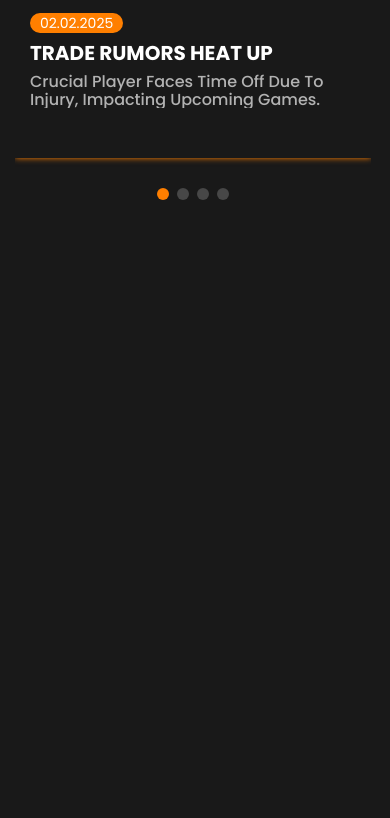
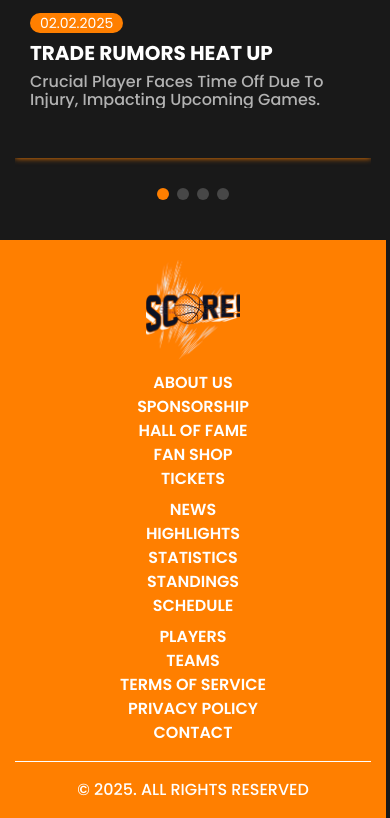
Before and after one commit to RusLan2186/basketball-score.ca, a website: page dev/index.html in a window 390 px wide. Shown: the part 6342-7160 px from the top of the page. Before the commit the page ends 6582 px from the top, so only its background shows below. Drawn offline with nearby package versions, Linux system fonts and the light colour scheme.

Commit message:
adaptive: footer

```diff
--- /dev/null
+++ b/dev/css/footer.css
@@ -0,0 +1,105 @@
+.footer {
+  background: #ff7f00;
+  padding-top: 40px;
+}
+
+.footer__content {
+  align-items: center;
+  display: flex;
+  justify-content: space-between;
+  column-gap: 30px;
+  border-style: solid;
+  border-width: thin;
+  border-color: rgb(255, 255, 255);
+  border-top-width: 0;
+  border-right-width: 0;
+  border-left-width: 0;
+  padding-bottom: 30px;
+}
+
+.footer__logo_img {
+  height: 200px;
+}
+
+.footer__menu {
+  flex-basis: 60%;
+  display: flex;
+  justify-content: space-between;
+}
+
+.footer-menu__item {
+  display: flex;
+  flex-direction: column;
+  row-gap: 8px;
+}
+
+.footer__link {
+  font-size: 16px;
+  font-weight: 600;
+  color: rgb(255, 255, 255);
+  text-transform: uppercase;
+  transition: 0.3s all ease;
+}
+.footer__link:hover {
+  color: rgb(0, 0, 0);
+  transition: 0.3s all ease;
+}
+.footer__btm {
+  font-size: 16px;
+  font-weight: 500;
+  padding-bottom: 20px;
+  padding-top: 20px;
+  color: rgb(255, 255, 255);
+  text-align: center;
+  text-transform: uppercase;
+}
+
+@media (max-width: 991.98px) {
+  .footer__menu {
+    flex-basis: 80%;
+  }
+}
+
+@media (max-width: 767.98px) {
+  .footer {
+    padding-top: 20px;
+  }
+
+  .footer__content {
+    display: flex;
+    flex-direction: column;
+    width: 100%;
+    row-gap: 15px;
+  }
+
+  .footer__logo_img {
+    height: 120px;
+  }
+
+  .footer__menu {
+    width: 100%;
+    justify-content: space-between;
+    column-gap: 20px;
+  }
+}
+
+@media (max-width: 449.98px) {
+  .footer__content {
+    padding-bottom: 20px;
+  }
+
+  .footer__logo_img {
+    height: 100px;
+  }
+
+  .footer__menu {
+    flex-direction: column;
+    align-items: center;
+    row-gap: 15px;
+    column-gap: 0px;
+  }
+
+  .footer-menu__item {
+    text-align: center;
+  }
+}
--- a/dev/css/styles.css
+++ b/dev/css/styles.css
@@ -7,6 +7,7 @@
 @import 'results.css';
 @import 'full-video.css';
 @import 'clubs.css';
+@import 'footer.css';
 @import 'swiper.css';
 
 @import url('https://fonts.googleapis.com/css2?family=Poppins:wght@400;500;600;700;800&display=swap');
@@ -51,10 +52,7 @@ body {
   flex-direction: column;
   flex-grow: 1;
 }
-.footer {
-  background: #ff7f00;
-  padding-top: 40px;
-}
+
 .container {
   max-width: 1440px;
   width: 100%;
@@ -267,52 +265,7 @@ body {
   background: #ff7f00;
 }
 
-.footer__content {
-  align-items: center;
-  display: flex;
-  justify-content: space-between;
-  column-gap: 10px;
-  border-style: solid;
-  border-width: thin;
-  border-color: rgb(255, 255, 255);
-  border-top-width: 0;
-  border-right-width: 0;
-  border-left-width: 0;
-  padding-bottom: 30px;
-}
-.footer__logo_img {
-  height: 200px;
-}
-.footer__menu {
-  flex-basis: 60%;
-  display: flex;
-  justify-content: space-between;
-}
-.footer-menu__item {
-  display: flex;
-  flex-direction: column;
-  row-gap: 8px;
-}
-.footer__link {
-  font-size: 16px;
-  font-weight: 600;
-  color: rgb(255, 255, 255);
-  text-transform: uppercase;
-  transition: 0.3s all ease;
-}
-.footer__link:hover {
-  color: rgb(0, 0, 0);
-  transition: 0.3s all ease;
-}
-.footer__btm {
-  font-size: 16px;
-  font-weight: 500;
-  padding-bottom: 20px;
-  padding-top: 20px;
-  color: rgb(255, 255, 255);
-  text-align: center;
-  text-transform: uppercase;
-}
+
 .mb-reset {
   margin-bottom: 0;
 }
--- a/dev/index.html
+++ b/dev/index.html
@@ -1452,37 +1452,35 @@
           </div>
         </section>
       </main>
-      <!-- <footer class="footer">
+      <footer class="footer">
         <div class="container">
           <div class="footer__content">
-            <a
-              class="footer__logo_link link-reset"
-              href="https://basketball-score.ca/"
+            <a class="footer__logo_link" href="https://basketball-score.ca/"
               ><img
                 class="footer__logo_img"
-                src="/images/7b12e28cbb6c3a99676ab1cbfd799663.png"
+                src="/images/logo.png"
             /></a>
             <div class="footer__menu">
               <div class="footer-menu__item">
-                <a class="footer__link link-reset" href="#">about us</a
-                ><a class="footer__link link-reset" href="#">Sponsorship</a
-                ><a class="footer__link link-reset" href="#">Hall of Fame</a
-                ><a class="footer__link link-reset" href="#">Fan Shop</a
-                ><a class="footer__link link-reset" href="#">Tickets</a>
+                <a class="footer__link" href="#">about us</a
+                ><a class="footer__link" href="#">Sponsorship</a
+                ><a class="footer__link" href="#">Hall of Fame</a
+                ><a class="footer__link" href="#">Fan Shop</a
+                ><a class="footer__link" href="#">Tickets</a>
               </div>
               <div class="footer-menu__item">
-                <a class="footer__link link-reset" href="#">News</a
-                ><a class="footer__link link-reset" href="#">Highlights</a
-                ><a class="footer__link link-reset" href="#">Statistics</a
-                ><a class="footer__link link-reset" href="#">Standings</a
-                ><a class="footer__link link-reset" href="#">Schedule</a>
+                <a class="footer__link" href="#">News</a
+                ><a class="footer__link" href="#">Highlights</a
+                ><a class="footer__link" href="#">Statistics</a
+                ><a class="footer__link" href="#">Standings</a
+                ><a class="footer__link" href="#">Schedule</a>
               </div>
               <div class="footer-menu__item">
-                <a class="footer__link link-reset" href="#">Players</a
-                ><a class="footer__link link-reset" href="#">Teams</a
-                ><a class="footer__link link-reset" href="#">Terms of Service</a
-                ><a class="footer__link link-reset" href="#">Privacy Policy</a
-                ><a class="footer__link link-reset" href="#">Contact</a>
+                <a class="footer__link" href="#">Players</a
+                ><a class="footer__link" href="#">Teams</a
+                ><a class="footer__link" href="#">Terms of Service</a
+                ><a class="footer__link" href="#">Privacy Policy</a
+                ><a class="footer__link" href="#">Contact</a>
               </div>
             </div>
           </div>
@@ -1490,7 +1488,7 @@
             <span>© 2025. All rights reserved</span>
           </div>
         </div>
-      </footer> -->
+      </footer>
     </div>
     <script src="https://cdn.jsdelivr.net/npm/swiper@11/swiper-bundle.min.js"></script>
     <script type="module" src="/js/menuBurger.js"></script>
```
Also changed, not shown: dev/images/logo.png (added).
